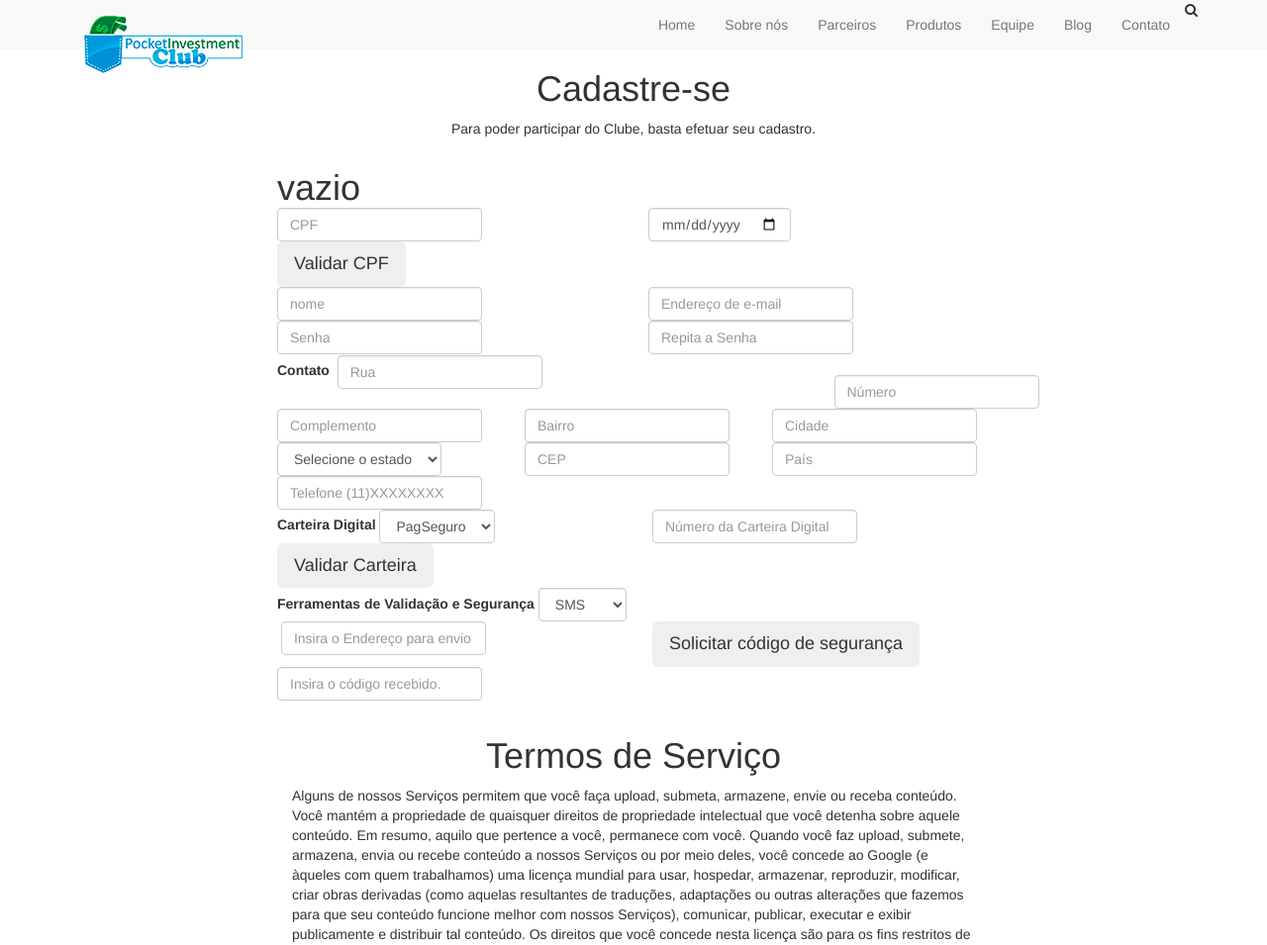
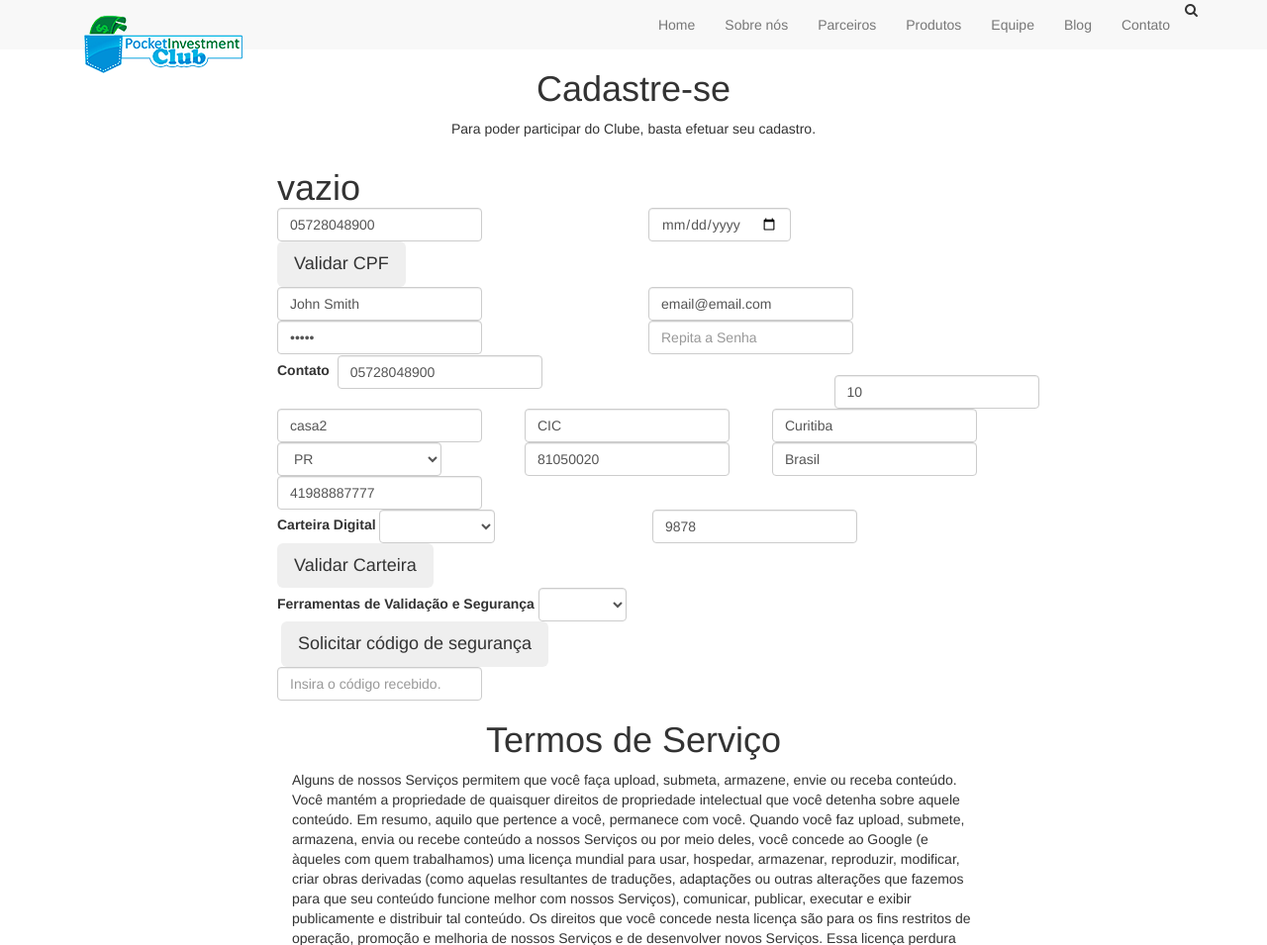
Before and after one commit to SpeederRx/pic, a Spring Boot app: page /cadastro.html in a window 1280 px wide. Shown: the top 955 px of the page at 99% size. Run offline with Spring Boot 4, Linux system fonts and the light colour scheme; some libraries are stand-ins or nearby versions.

Commit message:
remocao dos dados da pasta resource no arquivo do gradle e inclusão de envio de socio para server via cadastro.html

```diff
--- a/build.gradle
+++ b/build.gradle
@@ -43,9 +43,6 @@
 		java {
 			srcDir 'src/main/java'
 		}
-		resources{
-			scrDir 'src/main/resources'
-		}
 	}
 	test{
 		java{
--- a/src/main/java/br/pic/controller/SocioController.java
+++ b/src/main/java/br/pic/controller/SocioController.java
@@ -19,7 +19,7 @@
 
 @RestController
 @Transactional(rollbackOn=Throwable.class)
-@RequestMapping(value="Socio")
+@RequestMapping(value="socio")
 public class SocioController {
 
 	@Inject
--- a/src/main/resources/public/cadastro.html
+++ b/src/main/resources/public/cadastro.html
@@ -118,23 +118,23 @@
 					<div class="form-inline">
 						<h1 class="form-group col-sm-12">{{ cpfAlert }}</h1>
 						<div class="form-group col-sm-6">
-							<input type="text" class="form-control" name="cpf" id="InputCPF" placeholder="CPF" ng-model="cpf">
+							<input type="text" class="form-control" name="cpf" id="InputCPF" placeholder="CPF" ng-model="socio.cpf">
 						</div>
 						<div class="form-group col-sm-6">
-							<input type="date" class="form-control" name="dtNasc" id="InputDtNasc" placeholder="Data de Nascimento" >
+							<input type="date" class="form-control" name="dtNasc" id="InputDtNasc" placeholder="Data de Nascimento" ng-model="socio.dataNasc">
 						</div>
 						<div class="form-group col-sm-12" id='submitCPF'>
 							<input type="button" id='submitCPF' class="btn  btn-lg costom-btn" value="Validar CPF" ng-click="validaCpf()"/>
 						</div>
 						<div class="form-group col-sm-6">
-							<input type="text" class="form-control" name="nome" id="InputNome"  placeholder="nome" >
+							<input type="text" class="form-control" name="nome" id="InputNome"  placeholder="nome" ng-model="socio.nome">
 						</div>
 						<div class="form-group col-sm-6">
-						    <span ng-show="cadForm.email.$error.email">Not a valid e-mail address</span>
-							<input type="email" class="form-control" name="email" id="InputEmail" placeholder="Endereço de e-mail" ng-model="text">
+						    <span ng-show="cadForm.email.$error.email">Endereço de email inválido</span>
+							<input type="email" class="form-control" name="email" id="InputEmail" placeholder="Endereço de e-mail" ng-model="socio.email">
 						</div>
 						<div class="form-group col-sm-6">
-							<input type="password" class="form-control" name="senha" ng-model="senha" ng-model-options="{ getterSetter: true }" id="InputSenha" placeholder="Senha" onkeyup="javascript:verifica()" required="">
+							<input type="password" class="form-control" name="senha" ng-model="socio.senha" ng-model-options="{ getterSetter: true }" id="InputSenha" placeholder="Senha" onkeyup="javascript:verifica()" required="">
 						</div>
 						<div class="form-group col-sm-6">
 							<input type="password" class="form-control" name="validaSenha" id="InputValidaSenha" ng-blur="compararSenha()" placeholder="Repita a Senha" ng-model="validaSenha" ng-model-options="{ getterSetter: true }">
@@ -149,24 +149,24 @@
 						<div class="form-group col-sm-9">
 							<label class="footer-heading">Contato</label>
 							<label></label>
-							<input type="text" class="form-control" name="rua" id="InputRua" placeholder="Rua">
+							<input type="text" class="form-control" name="rua" id="InputRua" placeholder="Rua" ng-model="socio.enderecoData.rua">
 						</div>
 						<div class="form-group col-sm-3">
 							<label></label>
-							<input type="text" class="form-control" name="numero" id="InputNumero" placeholder="Número">
+							<input type="text" class="form-control" name="numero" id="InputNumero" placeholder="Número" ng-model="socio.enderecoData.numero">
 
 						</div>
 						<div class="form-group col-sm-4">
-							<input type="text" class="form-control" name="complemento" id="InputComplemento" placeholder="Complemento">
+							<input type="text" class="form-control" name="complemento" id="InputComplemento" placeholder="Complemento" ng-model="socio.enderecoData.complemento">
 						</div>
 						<div class="form-group col-sm-4">
-							<input type="text" class="form-control" name="bairro" id="InputBairro" placeholder="Bairro">
+							<input type="text" class="form-control" name="bairro" id="InputBairro" placeholder="Bairro" ng-model="socio.enderecoData.bairro">
 						</div>
 						<div class="form-group col-sm-4">
-							<input type="text" class="form-control" name="cidade" id="InputCidade" placeholder="Cidade">
+							<input type="text" class="form-control" name="cidade" id="InputCidade" placeholder="Cidade" ng-model="socio.enderecoData.cidade">
 						</div>
 						<div class="form-group col-sm-4">
-							<select class="form-control" name="estado" id="InputEstado">
+							<select class="form-control" name="estado" id="InputEstado" ng-model="socio.enderecoData.estado">
 						  		<option value="">Selecione o estado</option>
 						  		<option value="AC">AC</option>
 								<option value="AL">AL</option>
@@ -199,27 +199,27 @@
 						</div>
 						<div class="form-group col-sm-4">
 
-							<input type="text" class="form-control" name="cep" id="InputCep" placeholder="CEP">
+							<input type="text" class="form-control" name="cep" id="InputCep" placeholder="CEP" ng-model="socio.enderecoData.cep">
 						</div>
 						<div class="form-group col-sm-4">
-							<input type="text" class="form-control" name="pais" id="InputPais" placeholder="País">
+							<input type="text" class="form-control" name="pais" id="InputPais" placeholder="País" ng-model="socio.enderecoData.pais">
 						</div>
 						<div class="form-group col-sm-12">
-							<input type="text" class="form-control" name="telefone" id="InputTelefone" placeholder="Telefone (11)XXXXXXXX">
+							<input type="text" class="form-control" name="telefone" id="InputTelefone" placeholder="Telefone (11)XXXXXXXX" ng-model="socio.telefone">
 						</div>
 					</div>
 
 					<div class="form-inline" title="Carteira Digital">
 						<div class="form-group col-sm-6">
 							<label class="footer-heading">Carteira Digital</label>
-							<select class="form-control" name="comboCarteira" id="comboCarteira" required>
-						  		<option value="PagSeguro">PagSeguro</option>
-						  		<option value="PayPal">PayPal</option>
+							<select class="form-control" name="comboCarteira" id="comboCarteira" ng-model="operadoraCarteiraDigital">
+						  		<option value="1">PagSeguro</option>
+						  		<option value="1">PayPal</option>
 							</select>
 						</div>
 						<div class="form-group col-sm-6">
 							<label></label>
-							<input type="text" class="form-control" name="numCarteiraDig" id="InputNumCarteiraDig" ng-model="carteiraDigital" placeholder="Número da Carteira Digital">
+							<input type="text" class="form-control" name="numCarteiraDig" id="InputNumCarteiraDig" ng-model="socio.contaMovimento" placeholder="Número da Carteira Digital">
 						</div>
 						<div class="form-group col-sm-12" id='submitCPF'>
 							<input type="button" id='submitCarteira' class="btn  btn-lg costom-btn" value="Validar Carteira" ng-click="validarCarteira()"/>
@@ -228,30 +228,18 @@
 					<div class="form-inline" title="Segurança">
 						<div class="form-group col-sm-12">
 							<label class="footer-heading">Ferramentas de Validação e Segurança</label>
-							<select class="form-control" name="comboTipoEnvio" id="comboTipoEnvio">
-						  		<option value="sms">SMS</option>
-						  		<option value="email">EMAIL</option>
+							<select class="form-control" name="comboTipoEnvio" id="comboTipoEnvio" ng-model="socio.tipoEnvio">
+						  		<option value="2">SMS</option>
+						  		<option value="1">EMAIL</option>
 							</select>
-						</div>
-						<div class="form-group col-sm-6">
-							<label></label>
-							<input type="text" class="form-control" name="envioPor" id="InputEnvioPor" placeholder="Insira o Endereço para envio do cód.">
 						</div>
 						<div class="form-group col-sm-6" id='submitCod'>
 							<label></label>
-							<input type="button" id='submitCarteira' class="btn  btn-lg costom-btn" value="Solicitar código de segurança" onclick=""/>
+							<input type="button" id='solicitarCodigo' class="btn  btn-lg costom-btn" value="Solicitar código de segurança" ng-click=""/>
 						</div>
 						<div class="form-group col-sm-12">
-							<input type="text" class="form-control" name="token" id="InputToken" placeholder="Insira o código recebido.">
+							<input type="text" class="form-control" name="token" id="InputToken" placeholder="Insira o código recebido." ng-model="token">
 						</div>
-					</div>
-					<div class="form-group col-xs-12">
-						<div id='mail_success' class='success' style="display:none;">Your message has been sent successfully.
-
-						</div><!-- success message -->
-						<div id='mail_fail' class='error' style="display:none;"> Sorry, error occured this time sending your message.
-
-						</div><!-- error message -->
 					</div>
 					<div class="form-group col-sm-12" id='submit'>
 						<div class="form-group col-sm-12">
@@ -268,7 +256,7 @@
 								Você pode encontrar mais informações sobre como o Google usa e armazena conteúdo na política de privacidade ou termos adicionais de Serviços específicos. Se você enviar comentários ou sugestões sobre nossos Serviços, podemos usar seus comentários ou sugestões sem obrigação para você.
 							</p>
 						</div>
-						<input type="button" id='send_message' class="btn  btn-lg costom-btn" value="Confirmar cadastro" ng-click="cadastrarSocio()">
+						<input type="button" id='send_message' class="btn  btn-lg costom-btn" value="Confirmar cadastro" ng-click="validarSocio()">
 					</div>
 				</form>
 			</div> <!-- /.col-xs-12 .col-sm-offset-2 .col-sm-8 -->
```
Also changed, not shown: src/main/resources/public/js/app.js.
